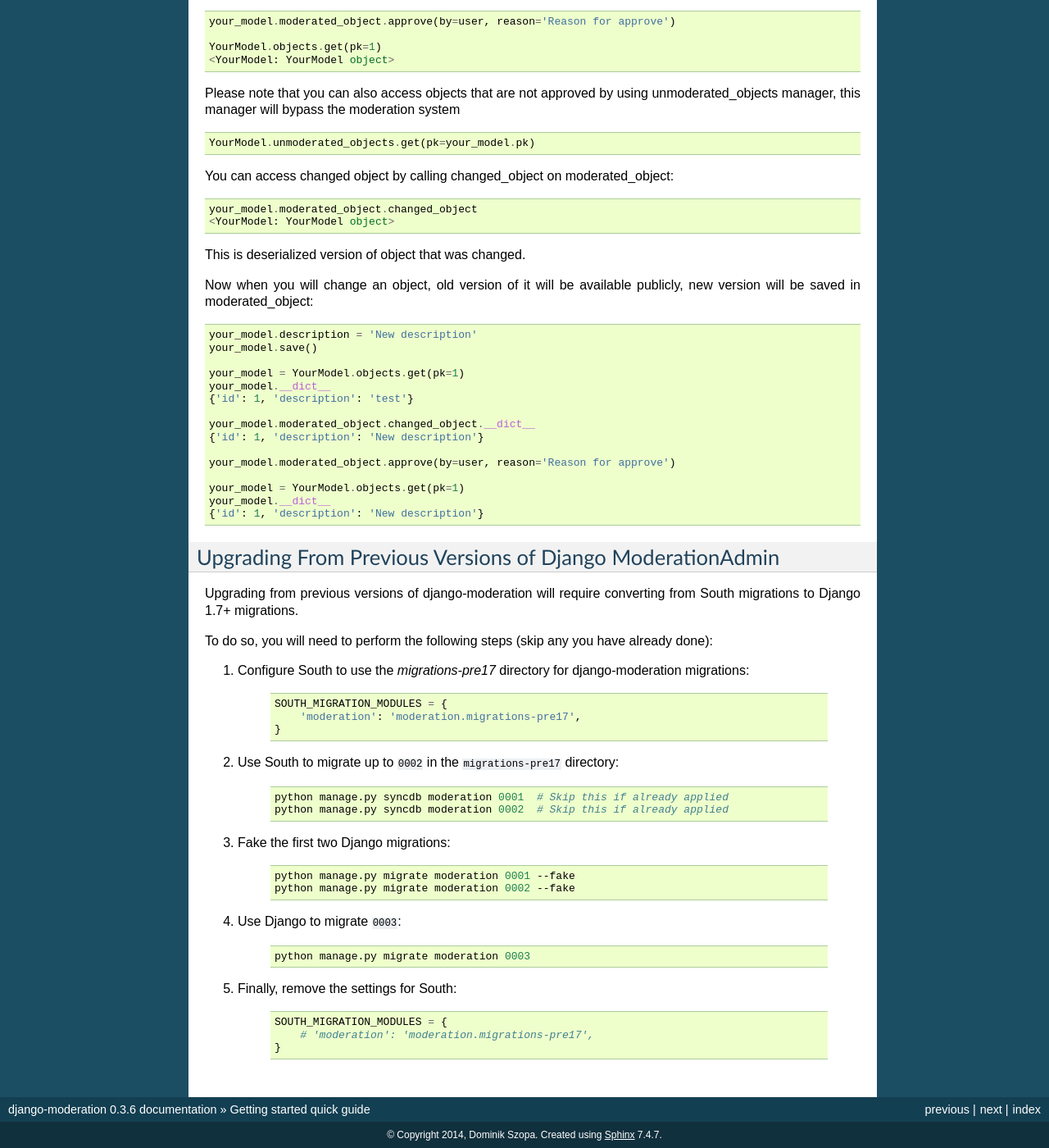
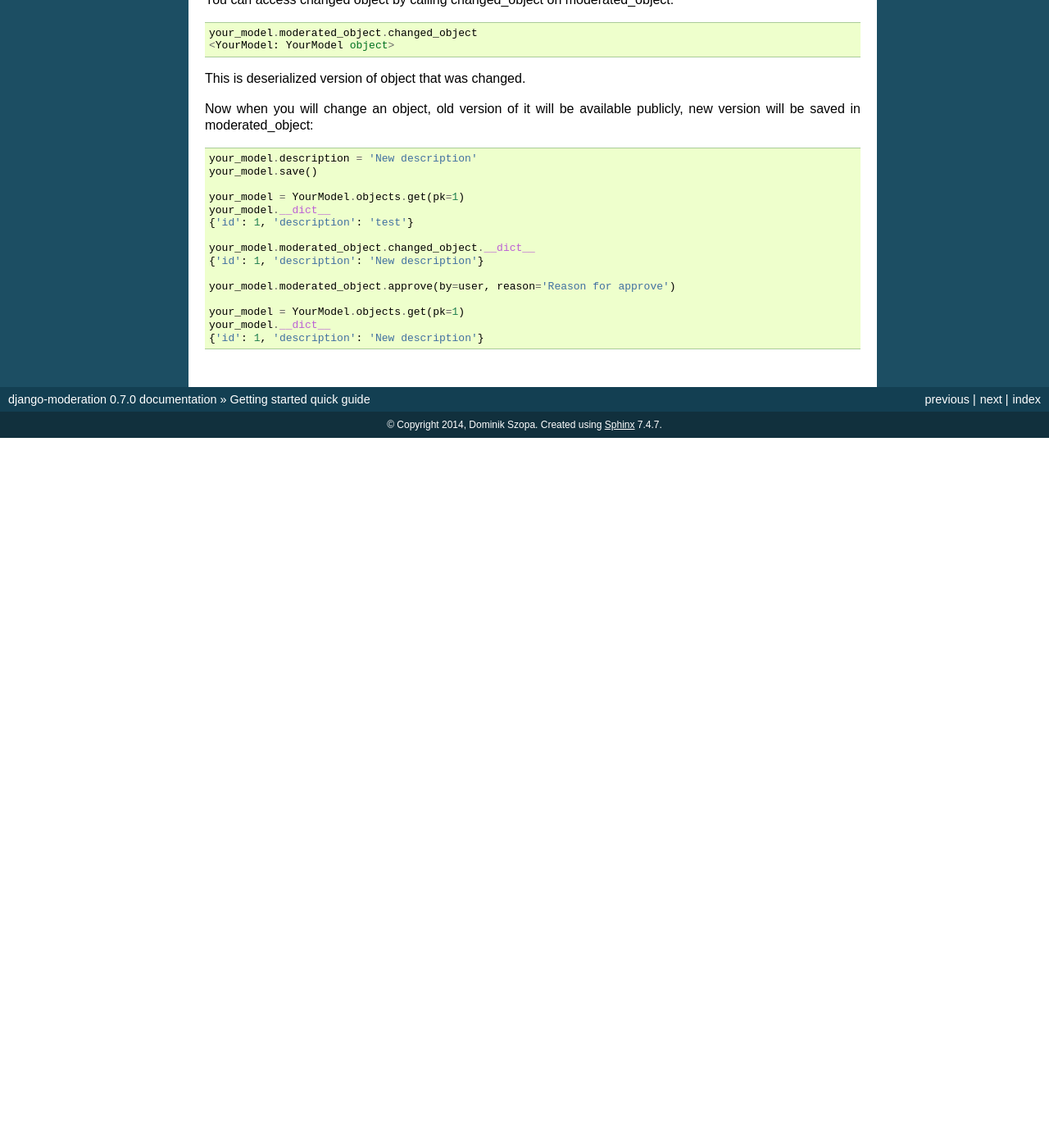
Before and after one commit to dominno/django-moderation, a Sphinx documentation site: the page built from docs/getting_started.rst, in a window 1280 px wide and 1400 px high, scrolled down 2104 px. Shown: the whole window at 82% size. Built offline with Sphinx 7.4.7, drawn with Linux system fonts in a browser that asks for light colours; after the commit the page ends 2638 px from its top, so only the background shows below that; some of the changed text lies outside the part shown.

Commit message:
Update docs; update version of package

```diff
--- a/docs/conf.py
+++ b/docs/conf.py
@@ -14,6 +14,7 @@
 
 import sys
 import os
+import moderation
 
 # If extensions (or modules to document with autodoc) are in another directory,
 # add these directories to sys.path here. If the directory is relative to the
@@ -53,9 +54,9 @@ copyright = u'2014, Dominik Szopa'
 # built documents.
 #
 # The short X.Y version.
-version = '0.3.6'
+version = moderation.__version__
 # The full version, including alpha/beta/rc tags.
-release = '0.3.6'
+release = moderation.__version__
 
 # The language for content autogenerated by Sphinx. Refer to documentation
 # for a list of supported languages.
--- a/docs/getting_started.rst
+++ b/docs/getting_started.rst
@@ -16,17 +16,6 @@ installation script:
 .. code-block:: bash
 
     $ python setup.py install
-
-
-Updating existing projects to Django 1.7
-----------------------------------------
-
-If you are updating an existing project which uses ``django-moderation`` to Django 1.7 you need to follow these simple steps:
-
-1. Remove ``'south'`` from your ``INSTALLED_APPS`` if present.
-2. Run ``python manage.py migrate``.
-
-That's it!
 
 
 Configuration
@@ -172,48 +161,3 @@ new version will be saved in moderated_object:
     your_model = YourModel.objects.get(pk=1)
     your_model.__dict__
     {'id': 1, 'description': 'New description'}
-
-
-Upgrading From Previous Versions of Django ModerationAdmin
-----------------------------------------------------------
-
-Upgrading from previous versions of django-moderation will require converting from South migrations to Django 1.7+ migrations.
-
-To do so, you will need to perform the following steps (skip any you have already done):
-
-1. Configure South to use the `migrations-pre17` directory for django-moderation migrations:
-
-    .. code-block:: python
-
-        SOUTH_MIGRATION_MODULES = {
-            'moderation': 'moderation.migrations-pre17',
-        }
-
-2. Use South to migrate up to ``0002`` in the ``migrations-pre17`` directory:
-
-    .. code-block:: bash
-
-        python manage.py syncdb moderation 0001  # Skip this if already applied
-        python manage.py syncdb moderation 0002  # Skip this if already applied
-
-
-3. Fake the first two Django migrations:
-
-    .. code-block:: bash
-
-        python manage.py migrate moderation 0001 --fake
-        python manage.py migrate moderation 0002 --fake
-
-4. Use Django to migrate ``0003``:
-
-    .. code-block:: bash
-
-        python manage.py migrate moderation 0003
-
-5. Finally, remove the settings for South:
-
-    .. code-block:: python
-
-        SOUTH_MIGRATION_MODULES = {
-            # 'moderation': 'moderation.migrations-pre17',
-        }
--- a/docs/index.rst
+++ b/docs/index.rst
@@ -52,9 +52,9 @@ Screenshots
 Requirements
 ============
 
-python 2.6+, 3.3+
+Python 3.5, 3.6, 3.7
 
-django >= 1.7
+Django 1.11, 2.0, 2.1, 2.2
 
 
 Contents:
--- a/moderation/__init__.py
+++ b/moderation/__init__.py
@@ -1,3 +1,7 @@
+# -*- coding: utf-8 -*-
+
+__version__ = '0.7.0'
+
 default_app_config = "moderation.apps.ModerationConfig"
 
 
```
Also changed, not shown: docs/contributing.rst (+5 -3 lines), docs/history.rst (+7 -0 lines), setup.py (+7 -1 lines).
